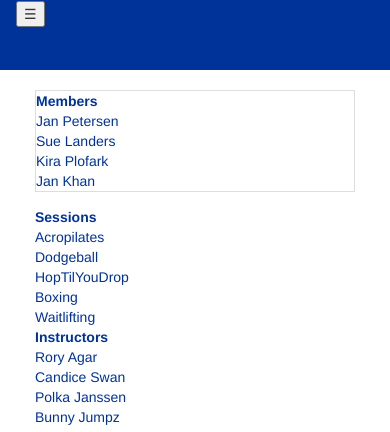
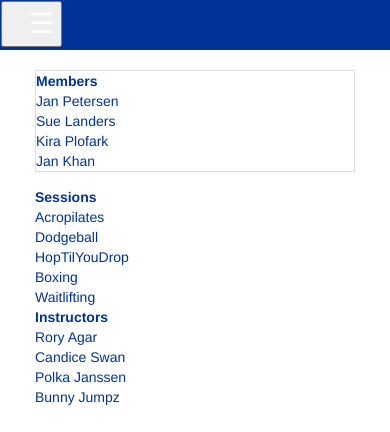
Before and after one commit to chrishaining/Django_gym, a Django app: page /my_gym/ in a window 390 px wide. Shown: the top 432 px of the page. Run offline with Django 3.2, Linux system fonts and the light colour scheme; data comes from the database, SQL or seed files in the repository; some libraries are stand-ins or nearby versions.

Commit message:
navbar is now responsive and works for mobile and larger devices. Oooooh. That's n-iiiiiiii-ce

```diff
--- a/static/css/style.css
+++ b/static/css/style.css
@@ -6,6 +6,12 @@
     color: #003399;
     background-image: url("/static/images/weightlifting.jpg")
 }
+
+.navbar-toggler-icon {
+    color: white;
+    padding-left: 20px;
+    font-size: 200%
+  }
 
 .navbar-brand {
     color: white
--- a/templates/base.html
+++ b/templates/base.html
@@ -14,12 +14,11 @@
 
 <body>
     <div class="header">
-        <div class="container-fluid">
-            <nav class="navbar sticky-top navbar-expand-sm" id="MyToggle">
-                <button type="button" class="navbar-toggler hidden-xs-up" data-toggle="collapse" data-target="#MyToggle">
+        <nav class="navbar fixed-top navbar-expand-sm">
+            <button class="navbar-toggler hidden-sm" data-toggle="collapse" data-target="#navbarMenu">
                 <span class="navbar-toggler-icon">&#9776</span>
             </button>
-                <div id="MyToggle" class="collapse navbar-collapse navbar-toggleable-sm">
+            <div class="collapse navbar-collapse" id="navbarMenu">
                 <ul class="navbar-nav">
                     <li class="nav"><a class="navbar-brand" href="{% url 'index' %}">Home</a></li>
                     <li class="nav"><a class="navbar-brand " href="/admin">Admin</a></li>
@@ -31,15 +30,20 @@
             </div>
         </nav>
     </div>
-    </div>
 
     {% block content %}
 
     {% endblock %}
 
-    <script src="https://code.jquery.com/jquery-3.4.1.slim.min.js" integrity="sha384-J6qa4849blE2+poT4WnyKhv5vZF5SrPo0iEjwBvKU7imGFAV0wwj1yYfoRSJoZ+n" crossorigin="anonymous"></script>
-<script src="https://cdn.jsdelivr.net/npm/popper.js@1.16.0/dist/umd/popper.min.js" integrity="sha384-Q6E9RHvbIyZFJoft+2mJbHaEWldlvI9IOYy5n3zV9zzTtmI3UksdQRVvoxMfooAo" crossorigin="anonymous"></script>
-<script src="https://stackpath.bootstrapcdn.com/bootstrap/4.4.1/js/bootstrap.min.js" integrity="sha384-wfSDF2E50Y2D1uUdj0O3uMBJnjuUD4Ih7YwaYd1iqfktj0Uod8GCExl3Og8ifwB6" crossorigin="anonymous"></script>
+    <script src="https://code.jquery.com/jquery-3.4.1.slim.min.js"
+        integrity="sha384-J6qa4849blE2+poT4WnyKhv5vZF5SrPo0iEjwBvKU7imGFAV0wwj1yYfoRSJoZ+n"
+        crossorigin="anonymous"></script>
+    <script src="https://cdn.jsdelivr.net/npm/popper.js@1.16.0/dist/umd/popper.min.js"
+        integrity="sha384-Q6E9RHvbIyZFJoft+2mJbHaEWldlvI9IOYy5n3zV9zzTtmI3UksdQRVvoxMfooAo"
+        crossorigin="anonymous"></script>
+    <script src="https://stackpath.bootstrapcdn.com/bootstrap/4.4.1/js/bootstrap.min.js"
+        integrity="sha384-wfSDF2E50Y2D1uUdj0O3uMBJnjuUD4Ih7YwaYd1iqfktj0Uod8GCExl3Og8ifwB6"
+        crossorigin="anonymous"></script>
 </body>
 
 </html>
--- a/templates/my_gym/index.html
+++ b/templates/my_gym/index.html
@@ -4,7 +4,7 @@
 	{% block content %}
 	<div class="row">
 		<div class="col-sm-3">
-			<div class="table table-dark table-striped table-responsive">
+			<div class="table table-striped table-responsive">
 				<table>
 					<th>Members</th>
 					{% for member in members %}
```
Lines whose indentation alone changed are shown as unchanged.
